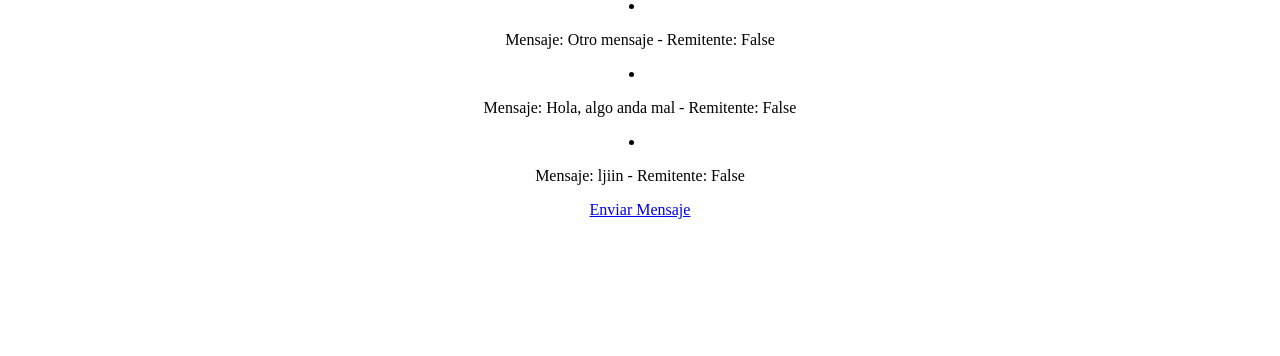
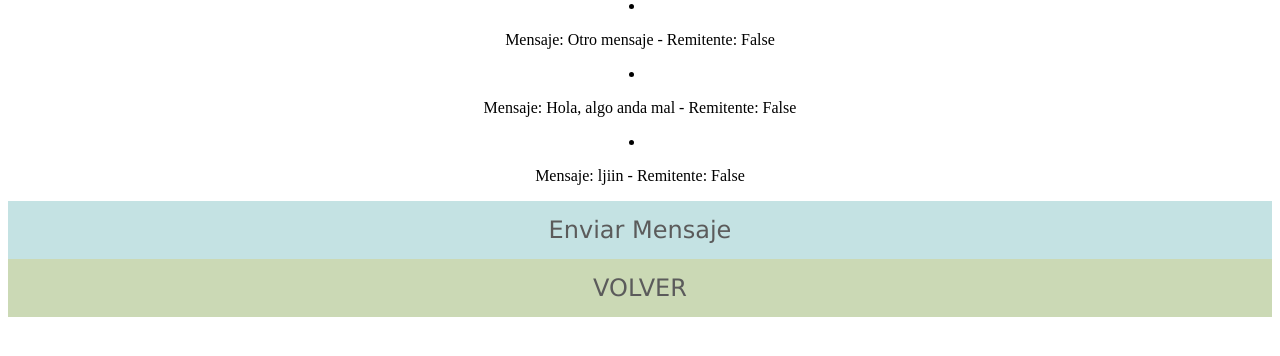
Before and after one commit to ClEsteban/AVENGER, a Django app: page /mensajes/list in a window 1280 px wide. Shown: the part 248-604 px from the top of the page. Run offline with Django 4.2, Linux system fonts and the light colour scheme; data comes from the database, SQL or seed files in the repository; both versions use the stored data as it was after the commit.

Commit message:
mensajes

```diff
--- a/appmensajes/templates/mensajes.html
+++ b/appmensajes/templates/mensajes.html
@@ -21,9 +21,10 @@
 {% endif %}
 
 <th>
-    <a href="{% url 'mensaje-create' %}" class="btn btn-danger">
-      Enviar Mensaje
+    <a class="boton" href="{% url 'mensaje-create' %}" class="btn btn-danger">Enviar Mensaje
     </a>
+      <a class="volver" href="{% url 'AVENGER-inicio' %}">VOLVER</a>
+
   </th>
 
 
```
Also changed, not shown: db.sqlite3.
